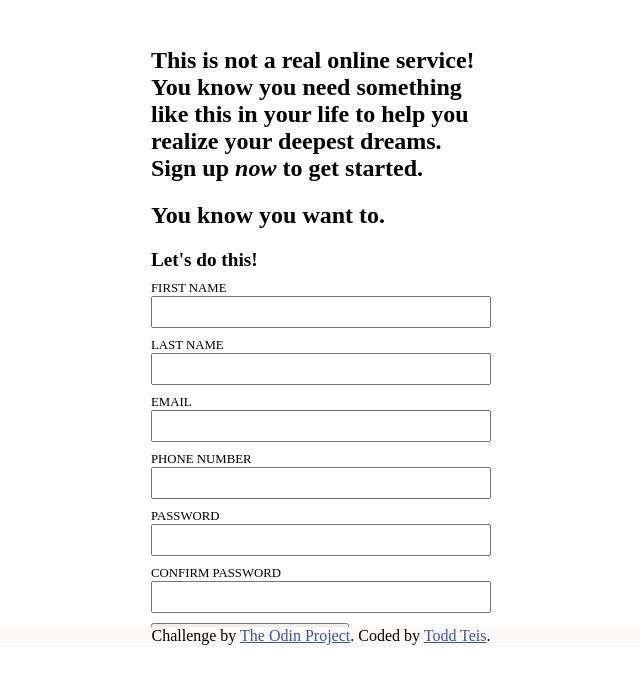
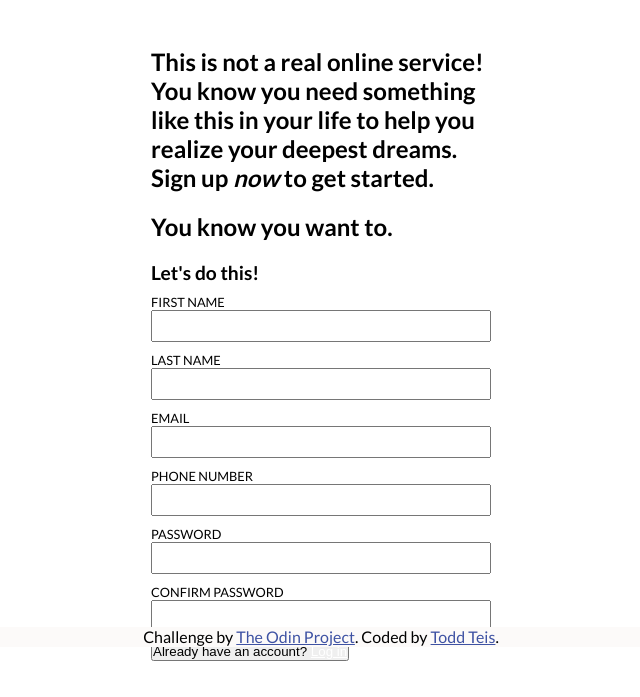
Before and after one commit to toddteis/TheOdinProject---Sign-up-Form-, a plain HTML site: page index.html in a window 1280 px wide. Shown: the part 153-850 px from the top of the page, without its empty margins (319-959 px from the left). Drawn offline with Linux system fonts and the light colour scheme.

Commit message:
Added font import and set at the html tag.

```diff
--- a/styles.css
+++ b/styles.css
@@ -1,3 +1,5 @@
+@import url('https://fonts.googleapis.com/css2?family=Lato:wght@400;700&display=swap');
+
 * {
     margin: 0;
     padding: 0;
@@ -14,6 +16,7 @@
 html {
     box-sizing: border-box;
     font-size: 16px;
+    font-family: 'Lato', sans-serif;
 }
 
 @font-face {
```
